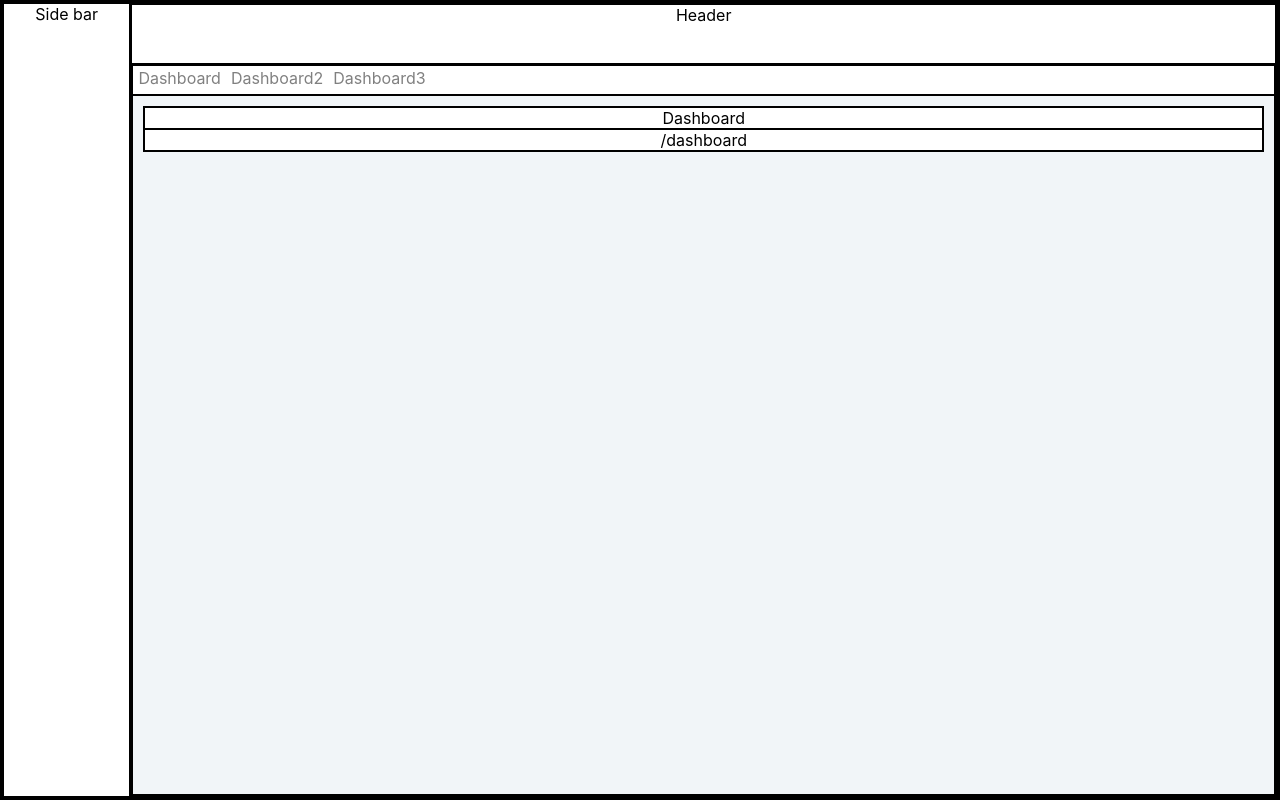
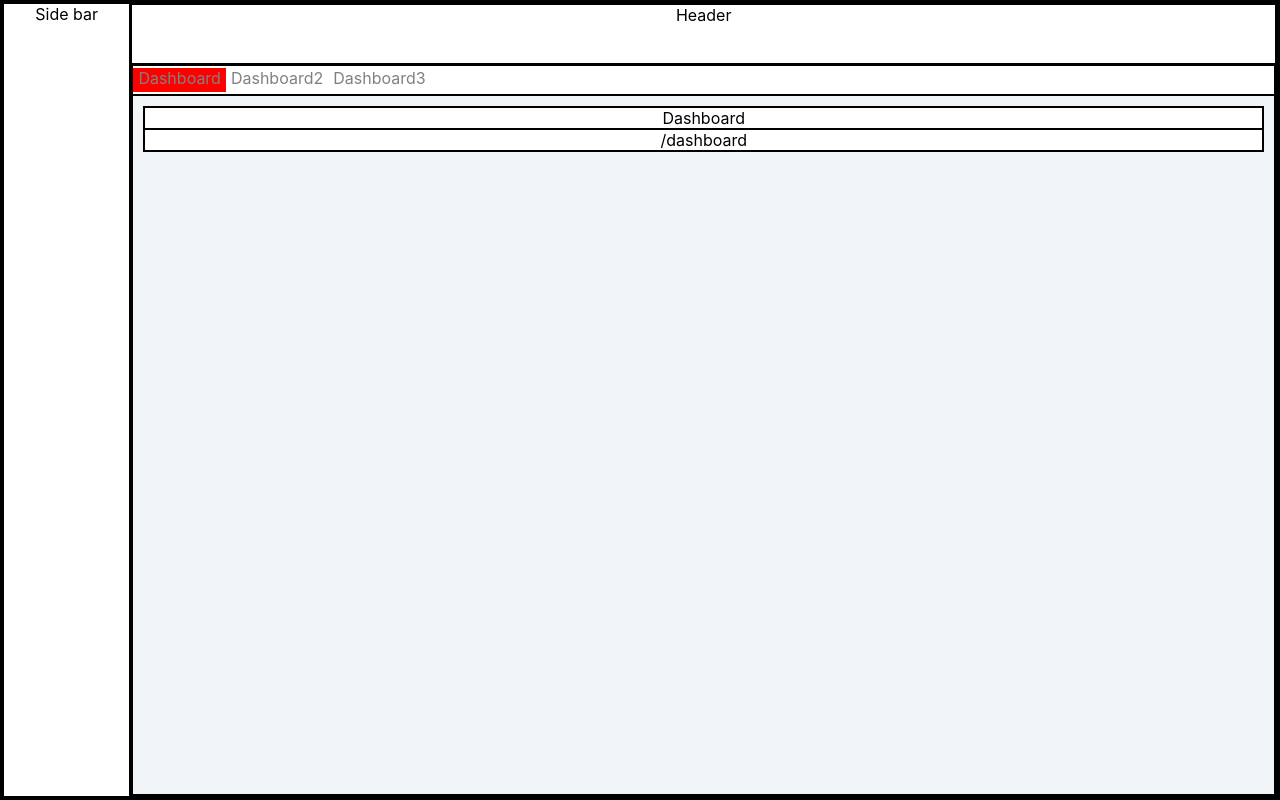
Before and after one commit to Anti-RakPro/Exonn-task, a React (Create React App) app: page /dashboard in a window 1280 px wide. Built offline with nearby package versions, Linux system fonts and the light colour scheme.

Commit message:
add: classnames from

```diff
--- a/package.json
+++ b/package.json
@@ -10,6 +10,7 @@
     "@types/node": "^16.18.103",
     "@types/react": "^18.3.3",
     "@types/react-dom": "^18.3.0",
+    "classnames": "^2.5.1",
     "react": "^18.3.1",
     "react-beautiful-dnd": "^13.1.1",
     "react-dom": "^18.3.1",
--- a/src/pages/Tabs/TabList.tsx
+++ b/src/pages/Tabs/TabList.tsx
@@ -1,6 +1,7 @@
 import React from "react";
 import styles from "./TabList.module.css";
 import {Link, useLocation } from "react-router-dom";
+// import classnames from 'classnames';
 
 const obj = [{
     id: '',
@@ -36,14 +37,18 @@ function TabList() {
     function tabStyle(tab:Tab){
 
         console.log('-->', currentUrl === tab.routePath? 'tab-item tab-item_active' : 'tab-items')
-        return currentUrl === tab.routePath? 'tab-item_active' : ''
+        return currentUrl === tab.routePath? styles['tab-item_active'] : ''
     }
+
+    // const linkStyle = classnames ('tab-item', {
+    //     'tab-item_active' : currentUrl === tab.routePath
+    // })
 
 
     return <div className={styles["tab-row"]}>
         {tabs.map((tab) => {
             return (
-                    <Link className={`${styles['tab-item']} ${tabStyle(tab)}`} key={tab.id} to={tab.routePath}> {tab.title}  </Link>
+                    <Link className={`${styles['tab-item']} ${currentUrl === tab.routePath? styles['tab-item_active'] : ''}`} key={tab.id} to={tab.routePath}> {tab.title}  </Link>
             )
         })}
     </div>
```
Also changed, not shown: 1 other file (tests, documents, lock files or other folders).
